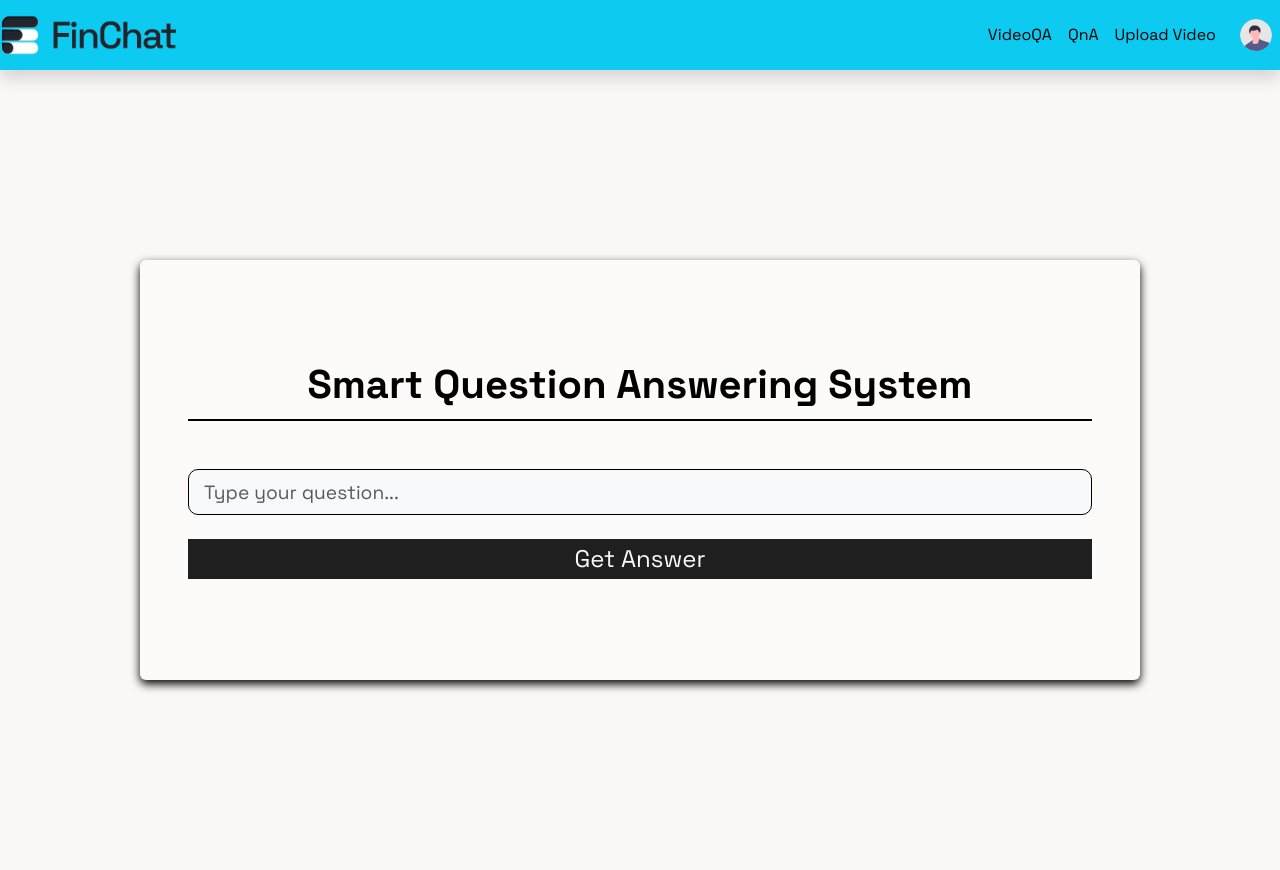
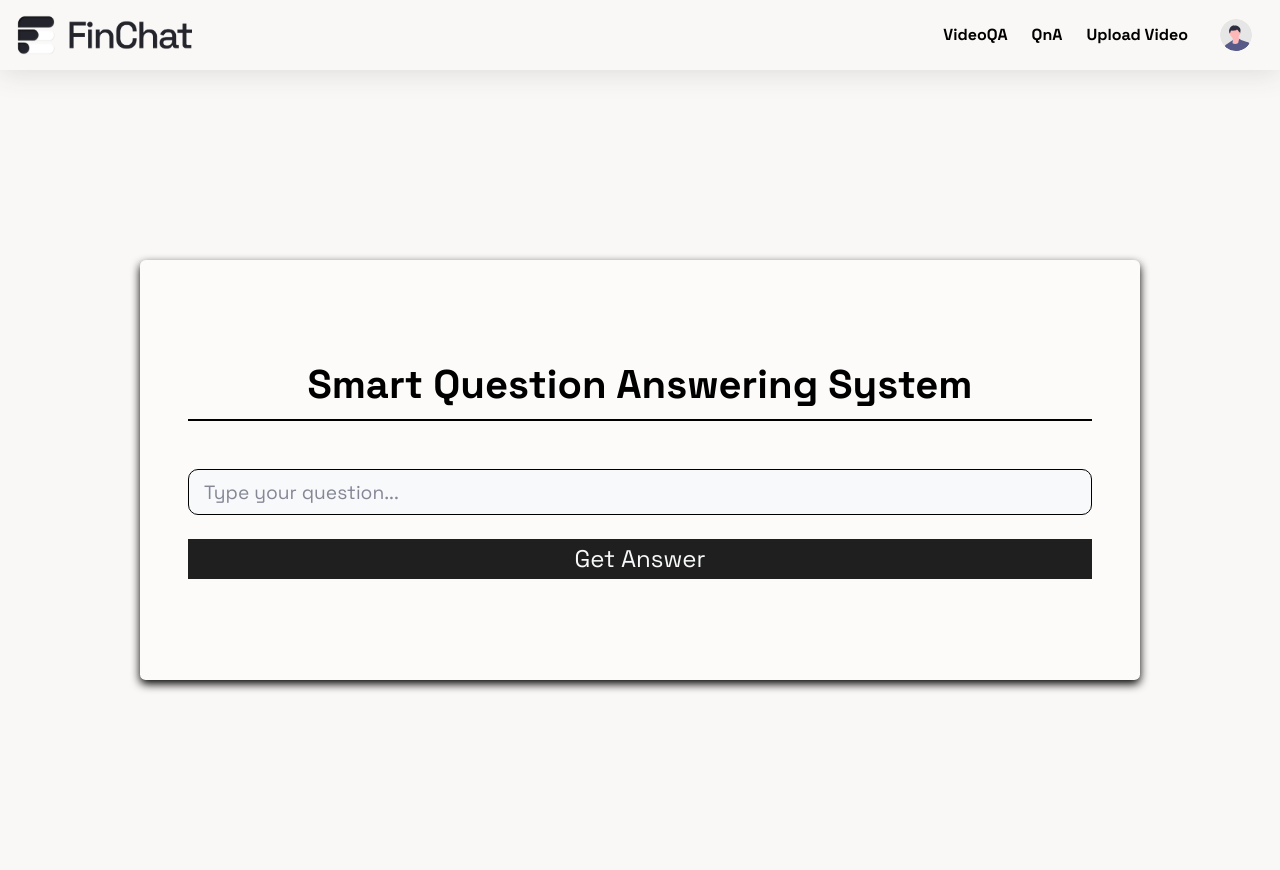
Before and after one commit to vishalhandifod/Finance-Video-Question-and-Answering-using-LLM, a Flask app: template templates/qa.html in a window 1280 px wide. Run offline with Flask 3, Linux system fonts and the light colour scheme; the template is opened without the code that fills it, so the values that code supplies are empty; some libraries are stand-ins or nearby versions.

Commit message:
Update qa.html

```diff
--- a/templates/qa.html
+++ b/templates/qa.html
@@ -5,10 +5,6 @@
   <head>
     <meta charset="UTF-8" />
     <meta name="viewport" content="width=device-width, initial-scale=1.0" />
-    <link
-      href="https://cdn.jsdelivr.net/npm/bootstrap@5.3.0/dist/css/bootstrap.min.css"
-      rel="stylesheet"
-    />
     <link
       href="https://fonts.googleapis.com/css2?family=Space+Grotesk:wght@400;500;700&display=swap"
       rel="stylesheet"
@@ -19,11 +15,11 @@
       href="https://fonts.googleapis.com/css2?family=Roboto:wght@400;500;700&display=swap"
       rel="stylesheet"
     />
-    <title>Question Answering System</title>
+    <link rel="icon" type="image/png" href="static/img/tab_logo.png" />
     <style>
       body {
         font-family: "Space Grotesk", sans-serif !important;
-        background-color: #121212;
+        background-color: #fcfbf9;
         color: #fcfbf9;
       }
 
```
